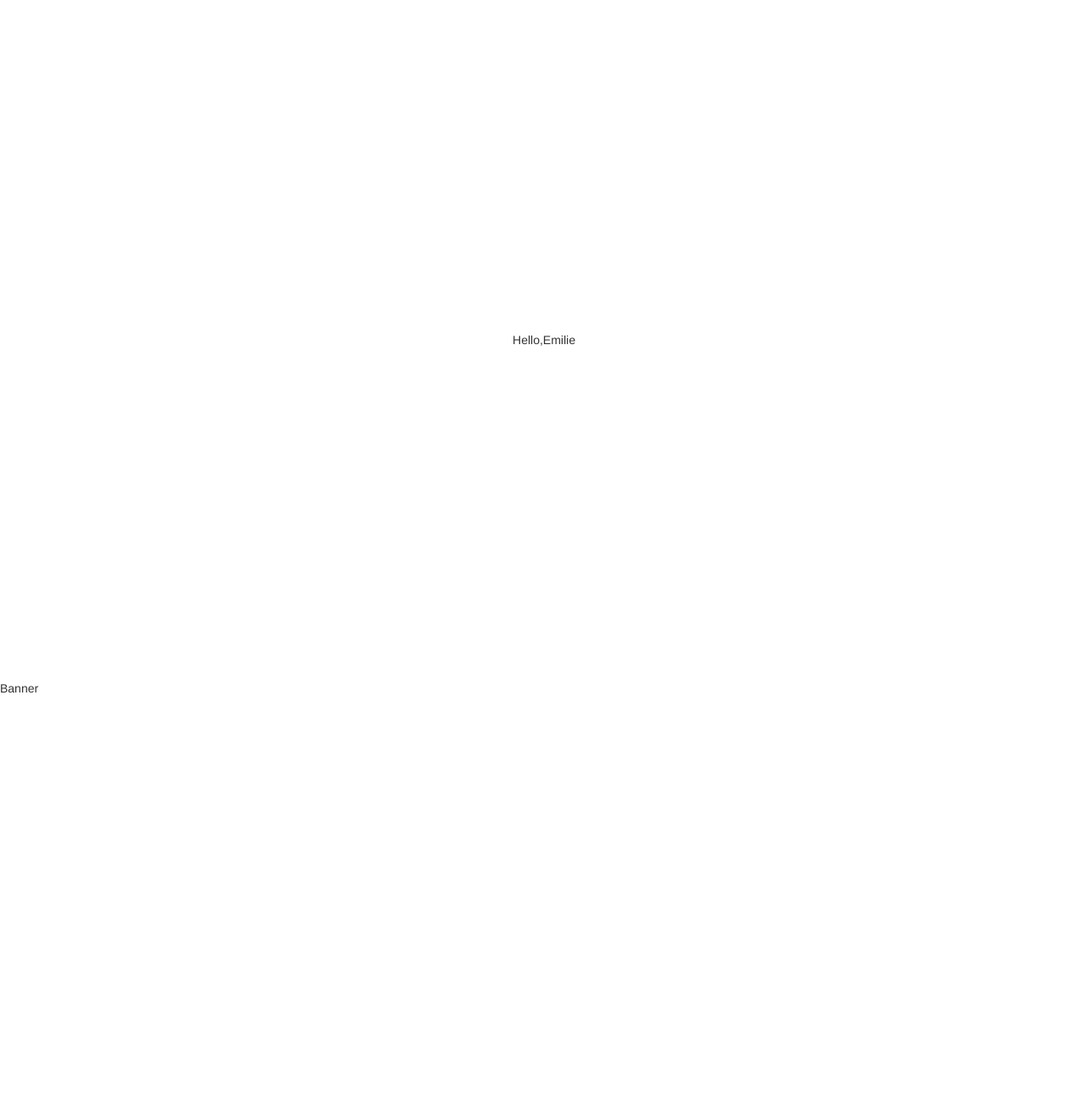
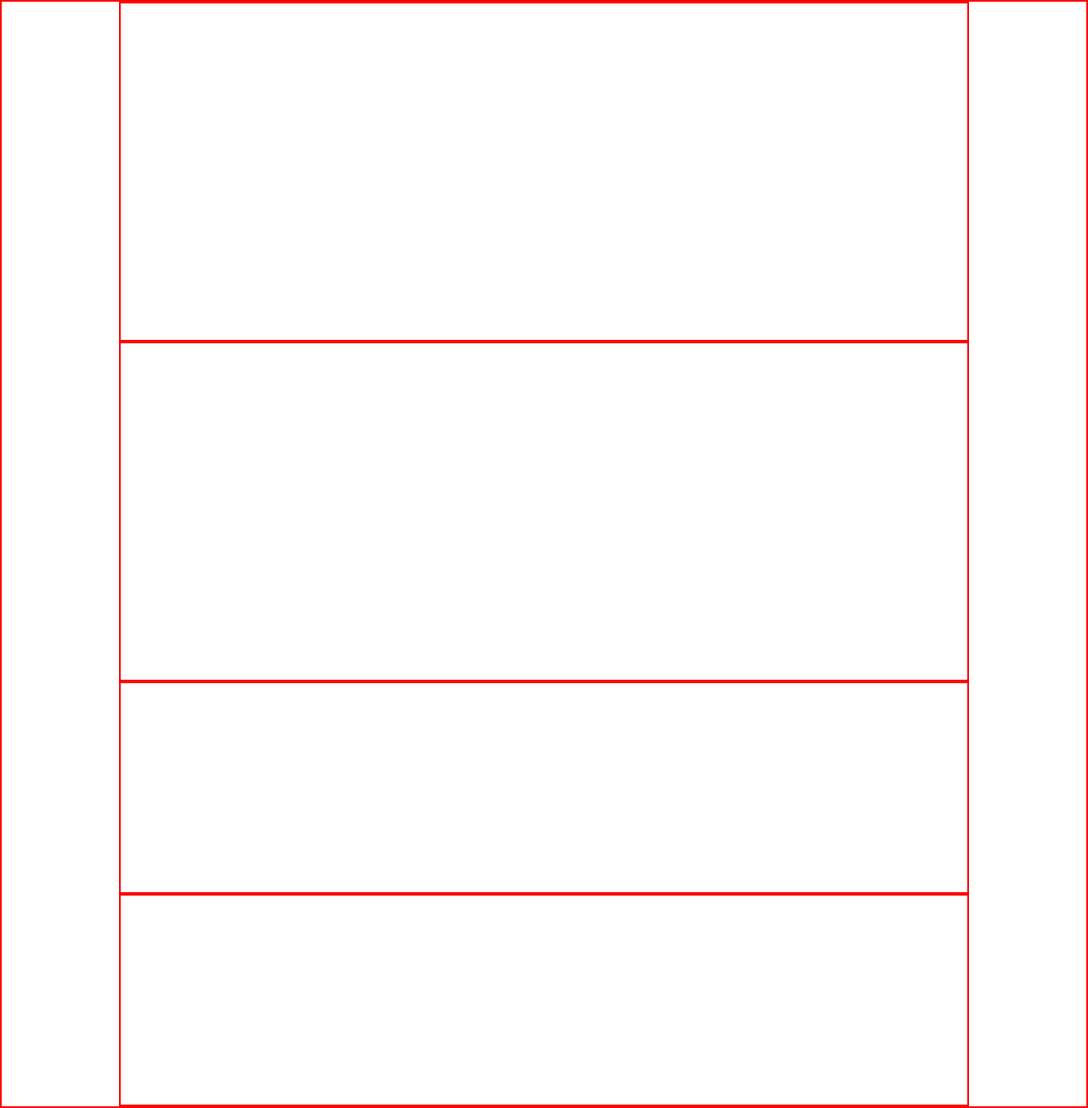
Before and after one commit to chingu-voyages/v9-toucans-team-14, a React app: page / in a window 1280 px wide. Shown: the whole page at 85% size. Before the commit the page ends 820 px from the top, so only its background shows below. Built offline with nearby package versions, Linux system fonts and the light colour scheme.

Commit message:
Created a page layout

```diff
--- a/assets/stylesheets/application.scss
+++ b/assets/stylesheets/application.scss
@@ -3,8 +3,33 @@ body {
 }
 
 #root {
-  height: 100vh;
+  // height: 100vh;
+  border: 2px solid red;
   display: flex;
   align-items: center;
   justify-content: center;
 }
+
+.banner {
+  height: 400px;
+  width: 1000px;
+  border: 2px solid red;
+}
+
+.body {
+  height: 400px;
+  width: 1000px;
+  border: 2px solid red;
+}
+
+.photos {
+  height: 250px;
+  width: 1000px;
+  border: 2px solid red;
+}
+
+.footer {
+  height: 250px;
+  width: 1000px;
+  border: 2px solid red;
+}
--- /dev/null
+++ b/src/components/app.jsx
@@ -0,0 +1,17 @@
+import React, { Component } from 'react';
+
+class App extends Component {
+  render() {
+    return (
+      <div>
+        <div className="banner"></div>
+        <div className="body"></div>
+        <div className="photos"></div>
+        <div className="footer"></div>
+      </div>
+    );
+
+  }
+}
+
+export default App;
--- a/src/index.jsx
+++ b/src/index.jsx
@@ -1,31 +1,39 @@
-import React from 'react';
+import React, { Component } from 'react';
 import ReactDOM from 'react-dom';
 
 import '../assets/stylesheets/application.scss';
-
-const Hello = ({ name }) => {
-  return (
-    <div>
-      Hello,
-      {name}
-    </div>
-  );
-};
+import App from './components/app.jsx';
 
 const root = document.getElementById('root');
 if (root) {
-  ReactDOM.render(<Hello name="Emilie" />, root);
+  ReactDOM.render(
+    <App />,
+    root);
 }
 
-const Banner = () => {
-  return (
-    <div>
-      Banner
-    </div>
-  );
-};
+// const Banner = () => {
+//   return (
+//     <div>
+//       This is a banner
+//     </div>
+//   );
+// };
 
-const banner = document.getElementById('banner');
-if (banner) {
-  ReactDOM.render(<Banner />, banner);
-}
+// const banner = document.getElementById('banner');
+// if (banner) {
+//   ReactDOM.render(<Banner />, banner);
+// }
+
+// const Hello = ({ name }) => {
+//   return (
+//     <div>
+//       Hello,
+//       {name}
+//     </div>
+//   );
+// };
+
+// const root = document.getElementById('root');
+// if (root) {
+//   ReactDOM.render(<Hello name="Emilie" />, root);
+// }
--- a/templates/index.html
+++ b/templates/index.html
@@ -6,7 +6,8 @@
     <title>React boilerplate</title>
   </head>
   <body>
-    <div id="root"></div>
-    <div id="banner"></div>
+    <div id="root">
+
+    </div>
   </body>
 </html>
```
